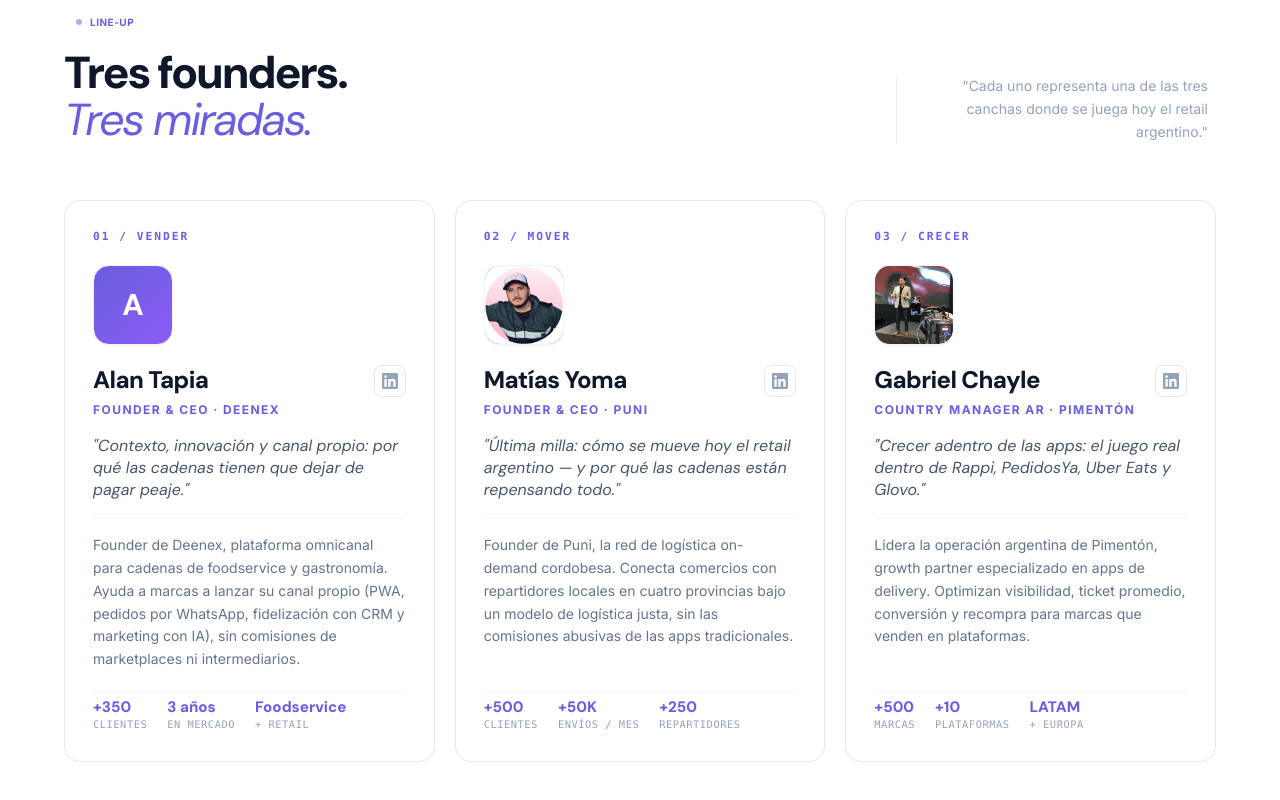
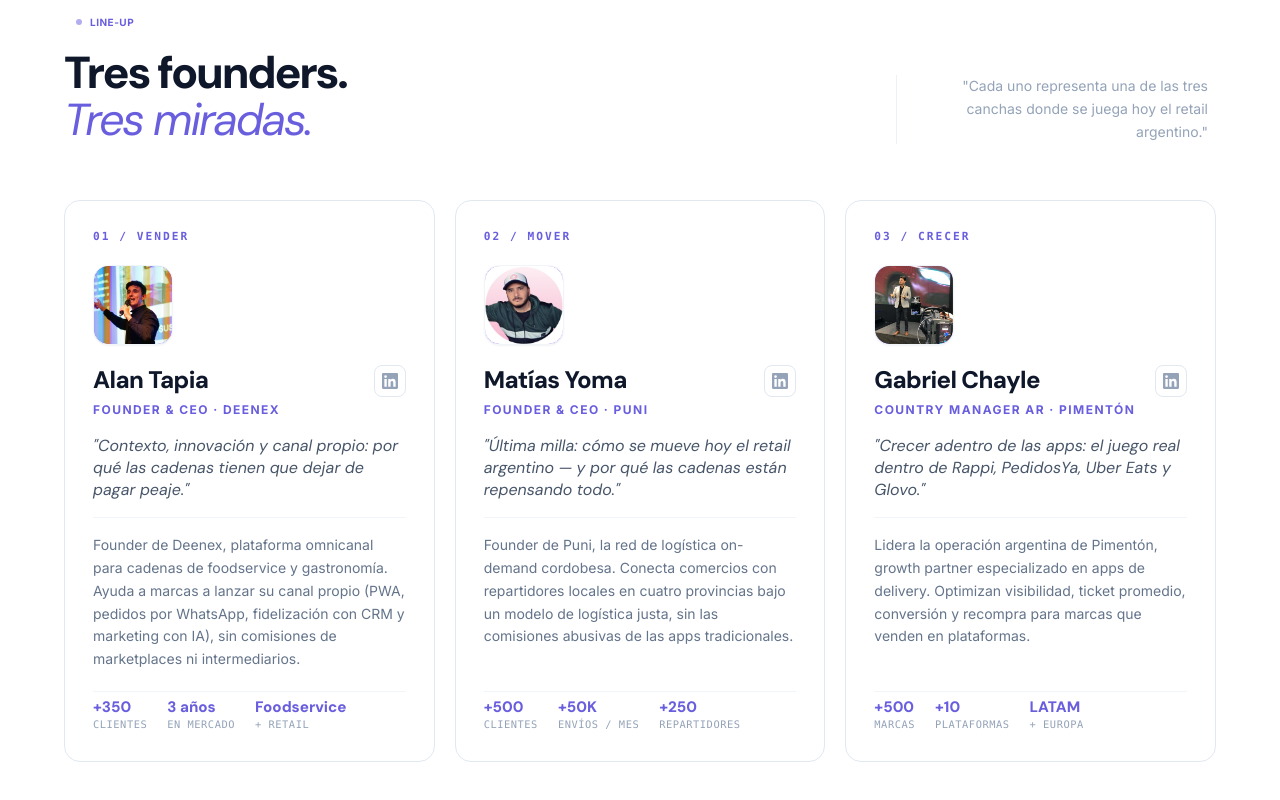
Before and after one commit to deenexproduct/mesa-chica-landing, a Vue app: page /#/ in a window 1280 px wide. Shown: the part 2627-3427 px from the top of the page. Built offline with nearby package versions, Linux system fonts and the light colour scheme.

Commit message:
feat: add Alan Tapia photo from LinkedIn — all 3 speaker photos live

```diff
--- a/src/components/sections/SpeakersSection.vue
+++ b/src/components/sections/SpeakersSection.vue
@@ -108,7 +108,7 @@
     num: "01 / Vender",
     name: "Alan Tapia",
     initial: "A",
-    photo: null,
+    photo: new URL("@/assets/images/speakers/alan-tapia.jpg", import.meta.url).href,
     linkedin: "https://www.linkedin.com/in/alantapia/",
     role: "Founder & CEO · Deenex",
     talk:
```
Also changed, not shown: src/assets/images/speakers/alan-tapia.jpg (added).
